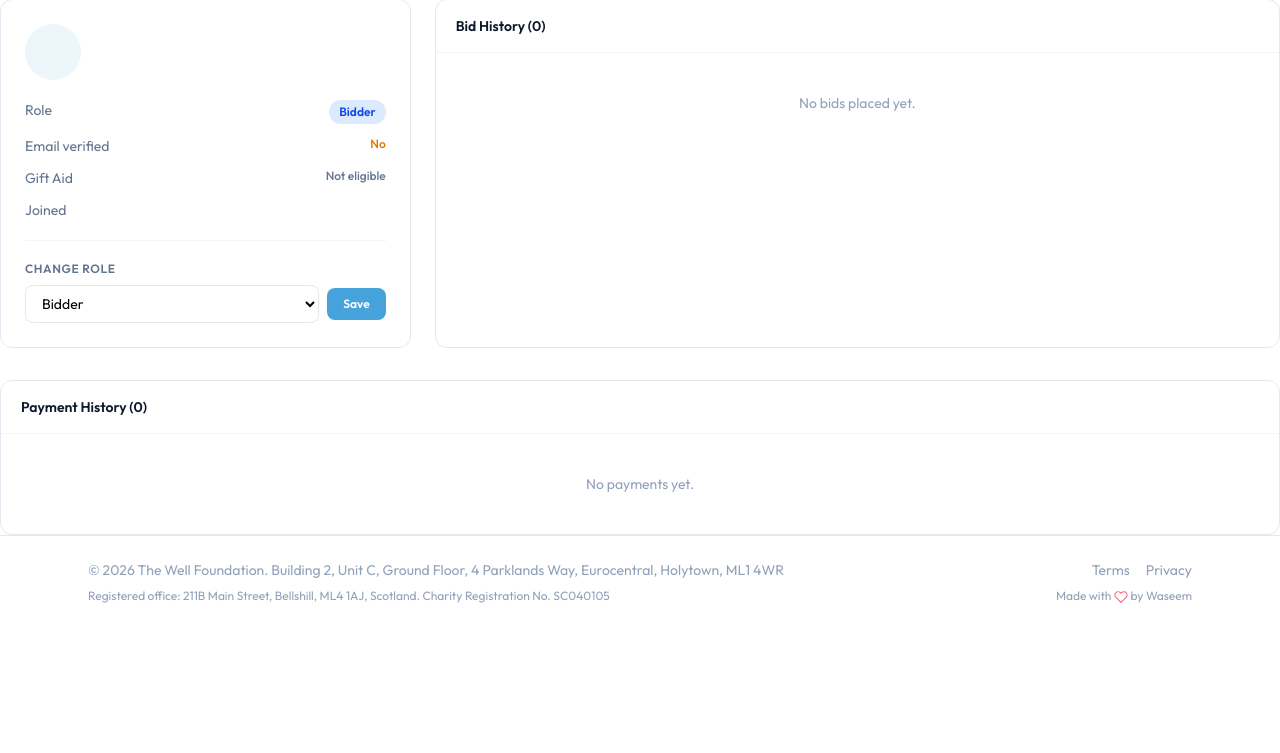
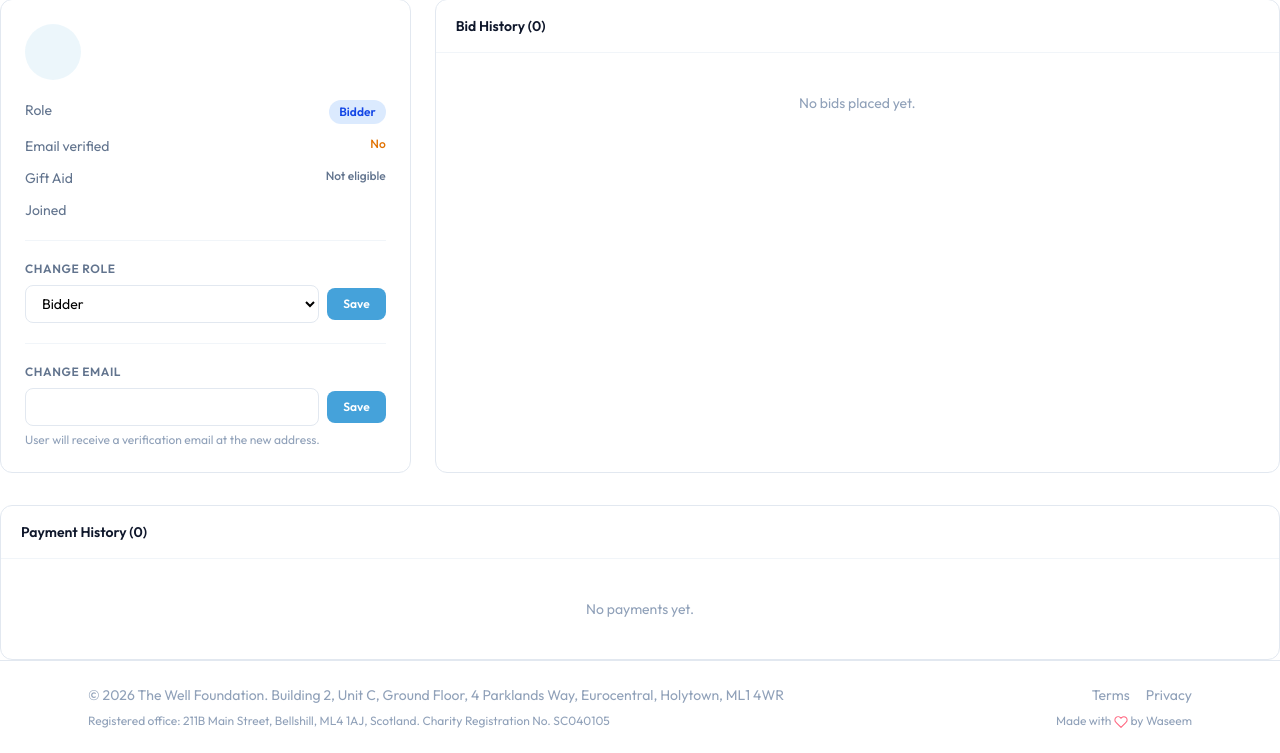
Before and after one commit to waseemsadiq/wfcs-auction, a PHP site: the page made by app/Views/admin/user-detail.php in a window 1280 px wide. Shown: the part 57-810 px from the top of the page. Before the commit the page ends 660 px from the top, so only its background shows below. Run offline with PHP 8.4, Linux system fonts and the light colour scheme; the template is opened without the code that fills it, so the values that code supplies are empty; style sheets or scripts are compiled from the project's sources; some libraries are stand-ins or nearby versions.

Commit message:
feat: add Change Email form to admin user-detail view

```diff
--- a/app/Views/admin/user-detail.php
+++ b/app/Views/admin/user-detail.php
@@ -87,6 +87,28 @@ global $basePath, $csrfToken;
       </form>
     </div>
     <?php endif; ?>
+
+    <!-- Change email form (not shown for admins) -->
+    <?php if ($profile['role'] !== 'admin'): ?>
+    <div class="mt-5 pt-5 border-t border-slate-100 dark:border-slate-700/40">
+      <p class="text-xs font-semibold text-slate-500 dark:text-slate-400 uppercase tracking-wider mb-2">Change Email</p>
+      <form method="POST" action="<?= e($basePath) ?>/admin/users/<?= e($profile['slug']) ?>">
+        <input type="hidden" name="_csrf_token" value="<?= e($csrfToken) ?>">
+        <input type="hidden" name="action"      value="change_email">
+        <div class="flex items-center gap-2">
+          <input
+            type="email"
+            name="new_email"
+            placeholder="<?= e($profile['email']) ?>"
+            class="flex-1 px-3 py-2 text-sm border border-slate-200 dark:border-slate-600 rounded-lg bg-white dark:bg-slate-700 dark:text-white placeholder-slate-400 focus:outline-none focus:ring-2 focus:ring-primary/40 transition-colors"
+            required
+          >
+          <button type="submit" class="px-4 py-2 text-xs font-semibold text-white bg-primary hover:bg-primary-hover rounded-lg transition-colors whitespace-nowrap">Save</button>
+        </div>
+        <p class="mt-1.5 text-xs text-slate-400">User will receive a verification email at the new address.</p>
+      </form>
+    </div>
+    <?php endif; ?>
   </div>
 
   <!-- Bid history -->
```
